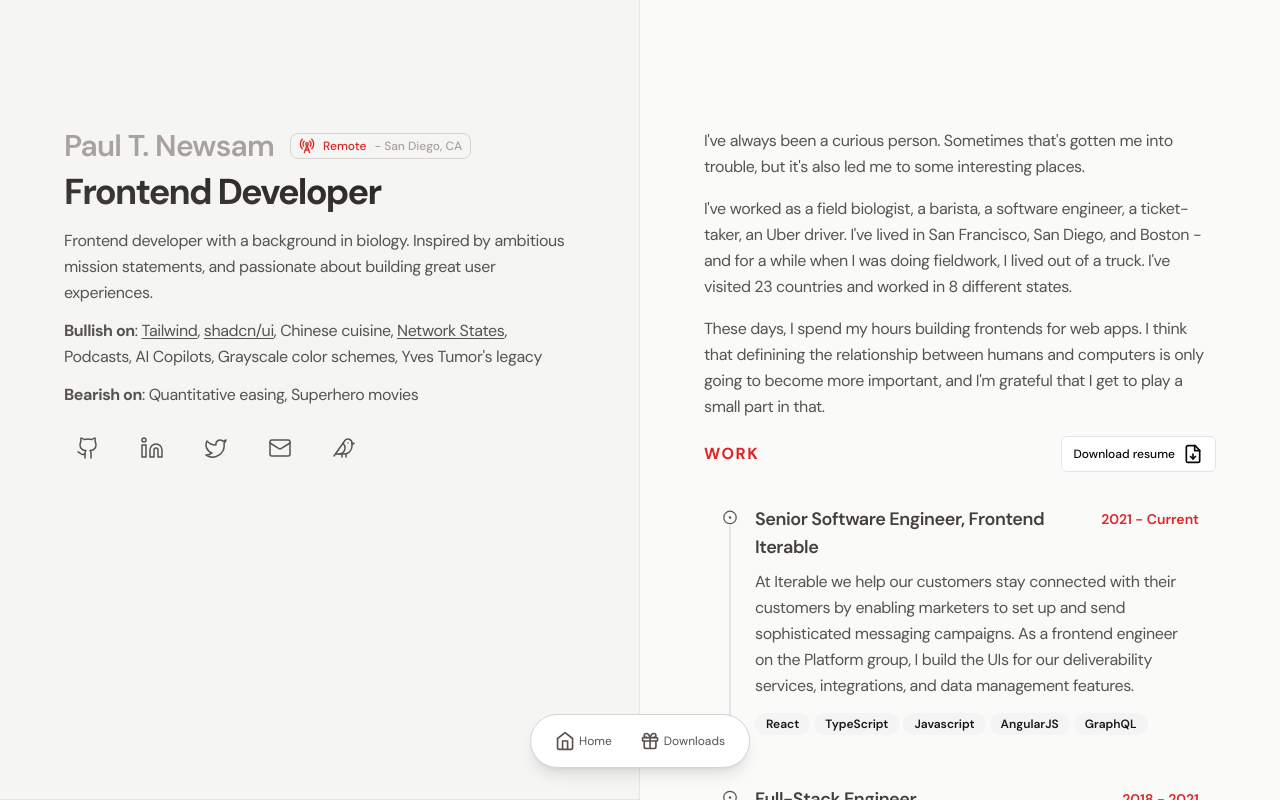
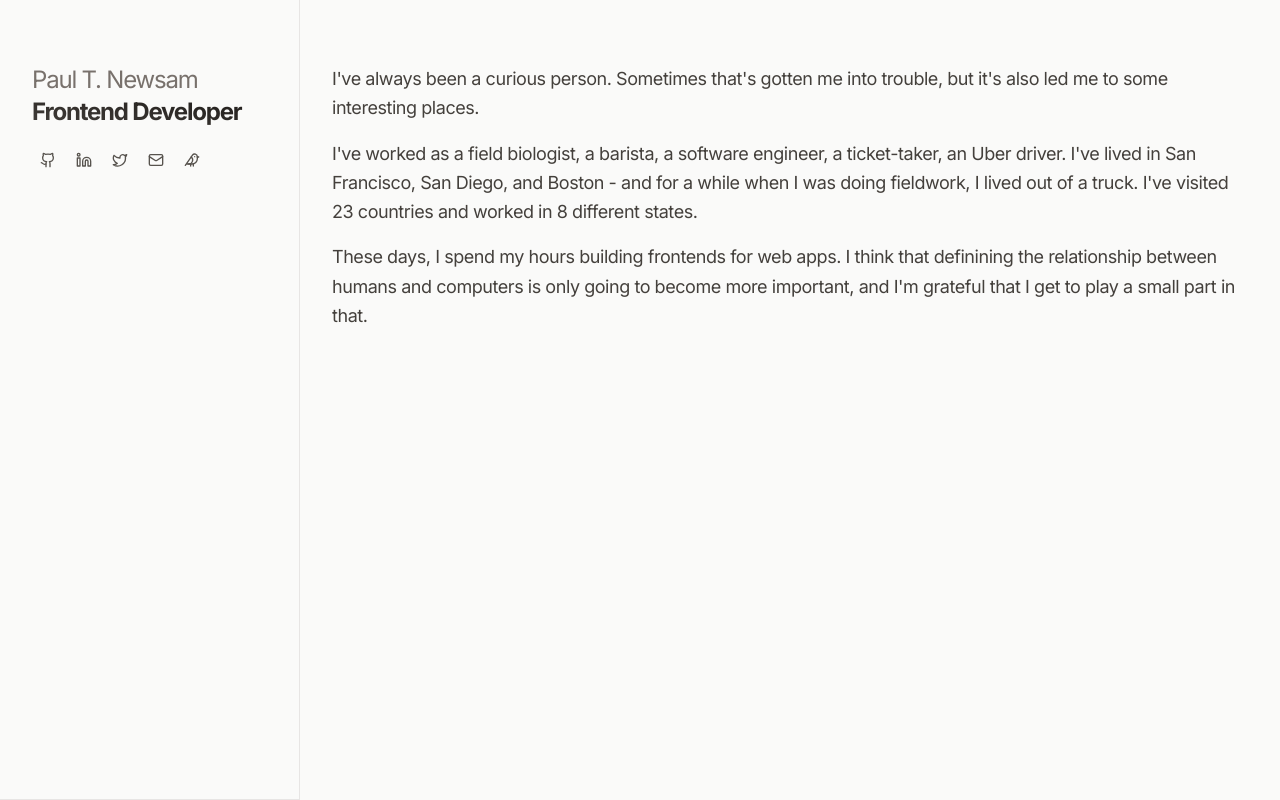
Before and after one commit to pnewsam/paultnewsam.com, a Next.js app: page / in a window 1280 px wide. Built offline with nearby package versions, Linux system fonts and the light colour scheme.

Commit message:
Starts redesign.

```diff
--- a/src/app/layout.tsx
+++ b/src/app/layout.tsx
@@ -1,9 +1,8 @@
 import type { Metadata } from "next";
-import { DM_Sans } from "next/font/google";
+import { Inter } from "next/font/google";
 import "./globals.css";
-import { Footer } from "@/components/Footer";
 
-const dmSans = DM_Sans({ subsets: ["latin"] });
+const inter = Inter({ subsets: ["latin"] });
 
 export const metadata: Metadata = {
   title: "Paul T. Newsam | Frontend Developer",
@@ -17,14 +16,13 @@ export default function RootLayout({
 }) {
   return (
     <html lang="en">
-      <body className={`${dmSans.className} bg-stone-50`}>
-        <main className="bg-stone-50">
-          <div className="w-full grid grid-cols-1 md:grid-cols-2 min-h-screen">
+      <body className={`${inter.className} bg-stone-50`}>
+        <main>
+          <div className="w-full grid grid-cols-1 md:grid-cols-[300px_1fr] min-h-screen">
             {children}
           </div>
         </main>
       </body>
-      <Footer />
     </html>
   );
 }
--- a/src/app/page.tsx
+++ b/src/app/page.tsx
@@ -1,80 +1,26 @@
-import {
-  RadioTower,
-  Bird,
-  Twitter,
-  Linkedin,
-  Github,
-  Mail,
-} from "lucide-react";
+import { Bird, Twitter, Linkedin, Github, Mail } from "lucide-react";
 import { TooltipProvider } from "@/components/ui/tooltip";
-import { Work } from "@/components/Work";
 import { Left } from "@/components/Left";
 import { Right } from "@/components/Right";
 import { IconLink } from "@/components/IconLink";
-import { Projects } from "@/components/Projects";
 
 export default function Home() {
   return (
     <>
       <Left>
-        <div className="inline-flex flex-wrap items-center gap-4 mb-2">
-          <h1 className="text-3xl tracking-tight font-semibold text-stone-400">
-            Paul T. Newsam
-          </h1>
-          <p className="inline-flex gap-2 text-xs border border-stone-300 rounded-lg px-2 py-1 font-medium">
-            <RadioTower className="w-4 h-4 text-red-600" />
-            <span className="text-red-600">Remote</span>
-            <span className="text-stone-400"> - San Diego, CA</span>
-          </p>
-        </div>
-
-        <h2 className="text-4xl font-bold tracking-tighter text-transparent bg-clip-text bg-gradient-to-tr from-stone-700 to-stone-900 mb-4">
+        <h1 className="text-2xl tracking-tighter text-stone-500">
+          Paul T. Newsam
+        </h1>
+        <h2 className="text-2xl font-bold tracking-tighter text-transparent bg-clip-text bg-gradient-to-tr from-stone-700 to-stone-900 mb-4">
           Frontend Developer
         </h2>
-        <div className="mb-4">
-          <p className="text-stone-600 tracking-tight leading-relaxed mb-3">
-            Frontend developer with a background in biology. Inspired by
-            ambitious mission statements, and passionate about building great
-            user experiences.
-          </p>
-
-          <p className="text-stone-600 tracking-tight leading-relaxed mb-3">
-            <b>Bullish on</b>:&nbsp;
-            <a
-              className="underline underline-offset-2"
-              href="https://tailwindcss.com/"
-            >
-              Tailwind
-            </a>
-            ,&nbsp;
-            <a
-              className="underline underline-offset-2"
-              href="https://ui.shadcn.com/"
-            >
-              shadcn/ui
-            </a>
-            ,&nbsp;Chinese cuisine,&nbsp;
-            <a
-              className="underline underline-offset-2"
-              href="https://thenetworkstate.com/"
-            >
-              Network States
-            </a>
-            , Podcasts, AI Copilots, Grayscale color schemes, Yves Tumor&apos;s
-            legacy
-          </p>
-          <p className="text-stone-600 tracking-tight leading-relaxed mb-2">
-            <b>Bearish on</b>: Quantitative easing, Superhero movies
-          </p>
-        </div>
-
-        <div className="flex gap-4">
+        <div className="flex gap-1">
           <TooltipProvider>
             <IconLink
               href="https://github.com/pnewsam"
               tooltipText="View on Github"
             >
-              <Github className="w-6 h-6 stroke-[1.5px]" />
+              <Github className="w-4 h-4" />
               <span className="text-xs sr-only">GitHub</span>
             </IconLink>
             <IconLink
@@ -82,7 +28,7 @@ export default function Home() {
               tooltipText="View on LinkedIn"
               href="https://linkedin.com/in/paul-newsam"
             >
-              <Linkedin className="w-6 h-6 stroke-[1.5px]" />
+              <Linkedin className="w-4 h-4" />
               <span className="text-xs sr-only">LinkedIn</span>
             </IconLink>
             <IconLink
@@ -90,7 +36,7 @@ export default function Home() {
               href="https://twitter.com/paultakuma"
               tooltipText="View on Twitter"
             >
-              <Twitter className="w-6 h-6 stroke-[1.5px]" />
+              <Twitter className="w-4 h-4" />
               <span className="text-xs sr-only">Twitter</span>
             </IconLink>
             <IconLink
@@ -98,7 +44,7 @@ export default function Home() {
               href="mailto:paul.newsam@gmail.com"
               tooltipText="Send Email"
             >
-              <Mail className="w-6 h-6 stroke-[1.5px]" />
+              <Mail className="w-4 h-4" />
               <span className="text-xs sr-only">Email</span>
             </IconLink>
             <IconLink
@@ -106,32 +52,30 @@ export default function Home() {
               href="https://ebird.org/profile/NzUyMzMz/US"
               tooltipText="View eBird Profile"
             >
-              <Bird className="w-6 h-6 stroke-[1.5px]" />
+              <Bird className="w-4 h-4" />
               <span className="text-xs sr-only">eBird</span>
             </IconLink>
           </TooltipProvider>
         </div>
       </Left>
       <Right>
-        <p className="text-stone-600 tracking-tight leading-relaxed mb-4">
+        <p className="text-stone-700 text-lg tracking-tight leading-relaxed mb-4">
           I&apos;ve always been a curious person. Sometimes that&apos;s gotten
           me into trouble, but it&apos;s also led me to some interesting places.
         </p>
-        <p className="text-stone-600 tracking-tight leading-relaxed mb-4">
+        <p className="text-stone-700 text-lg tracking-tight leading-relaxed mb-4">
           I&apos;ve worked as a field biologist, a barista, a software engineer,
           a ticket-taker, an Uber driver. I&apos;ve lived in San Francisco, San
           Diego, and Boston - and for a while when I was doing fieldwork, I
           lived out of a truck. I&apos;ve visited 23 countries and worked in 8
           different states.
         </p>
-        <p className="text-stone-600 tracking-tight leading-relaxed mb-4">
+        <p className="text-stone-700 text-lg tracking-tight leading-relaxed mb-4">
           These days, I spend my hours building frontends for web apps. I think
           that definining the relationship between humans and computers is only
           going to become more important, and I&apos;m grateful that I get to
           play a small part in that.
         </p>
-        <Work className="mb-8" />
-        <Projects />
       </Right>
     </>
   );
--- /dev/null
+++ b/src/components/About.tsx
@@ -0,0 +1,45 @@
+export const About = () => {
+  return (
+    <>
+      {/* <p className="inline-flex gap-2 text-xs border border-stone-300 rounded-lg px-2 py-1 font-medium">
+            <RadioTower className="w-4 h-4 text-red-600" />
+            <span className="text-red-600">Remote</span>
+            <span className="text-stone-400"> - San Diego, CA</span>
+          </p> */}
+      <p className="text-stone-600 tracking-tight leading-relaxed mb-3">
+        Frontend developer with a background in biology. Inspired by ambitious
+        mission statements, and passionate about building great user
+        experiences.
+      </p>
+
+      <p className="text-stone-600 tracking-tight leading-relaxed mb-3">
+        <b>Bullish on</b>:&nbsp;
+        <a
+          className="underline underline-offset-2"
+          href="https://tailwindcss.com/"
+        >
+          Tailwind
+        </a>
+        ,&nbsp;
+        <a
+          className="underline underline-offset-2"
+          href="https://ui.shadcn.com/"
+        >
+          shadcn/ui
+        </a>
+        ,&nbsp;Chinese cuisine,&nbsp;
+        <a
+          className="underline underline-offset-2"
+          href="https://thenetworkstate.com/"
+        >
+          Network States
+        </a>
+        , Podcasts, AI Copilots, Grayscale color schemes, Yves Tumor&apos;s
+        legacy
+      </p>
+      <p className="text-stone-600 tracking-tight leading-relaxed mb-2">
+        <b>Bearish on</b>: Quantitative easing, Superhero movies
+      </p>
+    </>
+  );
+};
--- a/src/components/Footer.tsx
+++ /dev/null
@@ -1,29 +0,0 @@
-import { Home, Gift, Book } from "lucide-react";
-
-export const Footer = () => (
-  <footer className="fixed bottom-8 border border-stone-300 bg-white rounded-[48px] left-[50%] -translate-x-[50%] px-3 py-2 shadow-lg">
-    <div className="inline-flex gap-1">
-      <a
-        className="flex items-center gap-1 text-xs text-stone-600 hover:bg-stone-100 rounded-full px-3 py-2"
-        href="/"
-      >
-        <Home className="w-5 h-5" />
-        <span>Home</span>
-      </a>
-      <a
-        className="flex items-center gap-1 text-xs text-stone-600 hover:bg-stone-100 rounded-full px-3 py-2"
-        href="/downloads"
-      >
-        <Gift className="w-5 h-5" />
-        <span>Downloads</span>
-      </a>
-      {/* <a
-        className="flex items-center gap-1 text-xs text-stone-600 hover:bg-stone-100 rounded-full px-3 py-2"
-        href="/blog"
-      >
-        <Book className="w-5 h-5" />
-        Blog
-      </a> */}
-    </div>
-  </footer>
-);
--- a/src/components/IconLink.tsx
+++ b/src/components/IconLink.tsx
@@ -21,7 +21,7 @@ export const IconLink = ({
     <TooltipTrigger>
       <a
         className={cn(
-          "inline-flex items-center flex-col text-stone-600 hover:bg-stone-200/50 hover:shadow-inner rounded-full p-3 transition",
+          "inline-flex items-center flex-col text-stone-600 hover:bg-stone-200/50 hover:shadow-inner rounded-full p-2 transition",
           className
         )}
         href={href}
--- a/src/components/Left.tsx
+++ b/src/components/Left.tsx
@@ -1,7 +1,7 @@
 import { ReactNode } from "react";
 
 export const Left = ({ children }: { children: ReactNode }) => (
-  <div className="pt-16 pb-8 md:py-32 px-8 lg:px-16 border-b md:border-r border-stone-200 bg-stone-100">
+  <div className="py-16 px-8 border-b md:border-r border-stone-200">
     <div className="w-full">{children}</div>
   </div>
 );
--- /dev/null
+++ b/src/components/Resume.tsx
@@ -0,0 +1,11 @@
+import { Work } from "@/components/Work";
+import { Projects } from "@/components/Projects";
+
+export const Resume = () => {
+  return (
+    <>
+      <Work className="mb-8" />
+      <Projects />
+    </>
+  );
+};
--- a/src/components/Right.tsx
+++ b/src/components/Right.tsx
@@ -1,7 +1,7 @@
 import { ReactNode } from "react";
 
 export const Right = ({ children }: { children: ReactNode }) => (
-  <div className="py-8 md:py-32 px-8 lg:px-16 md:h-screen md:overflow-y-scroll">
+  <div className="py-16 px-8  md:h-screen md:overflow-y-scroll">
     <div className="w-full">{children}</div>
   </div>
 );
```
